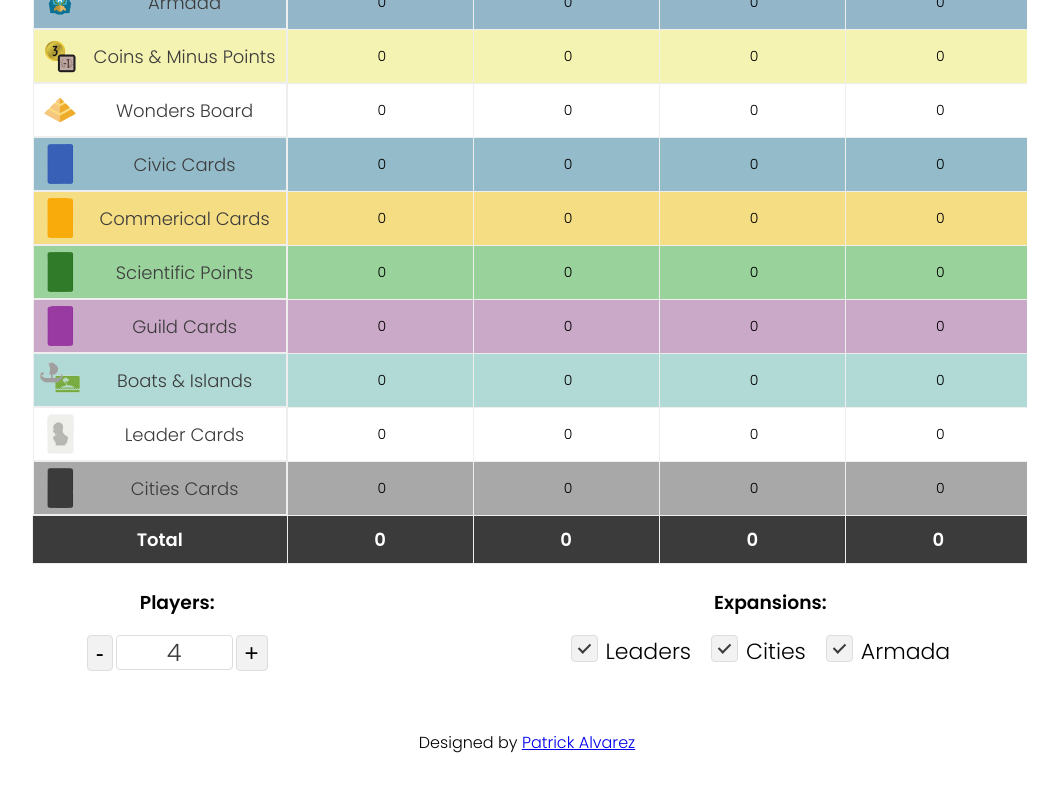
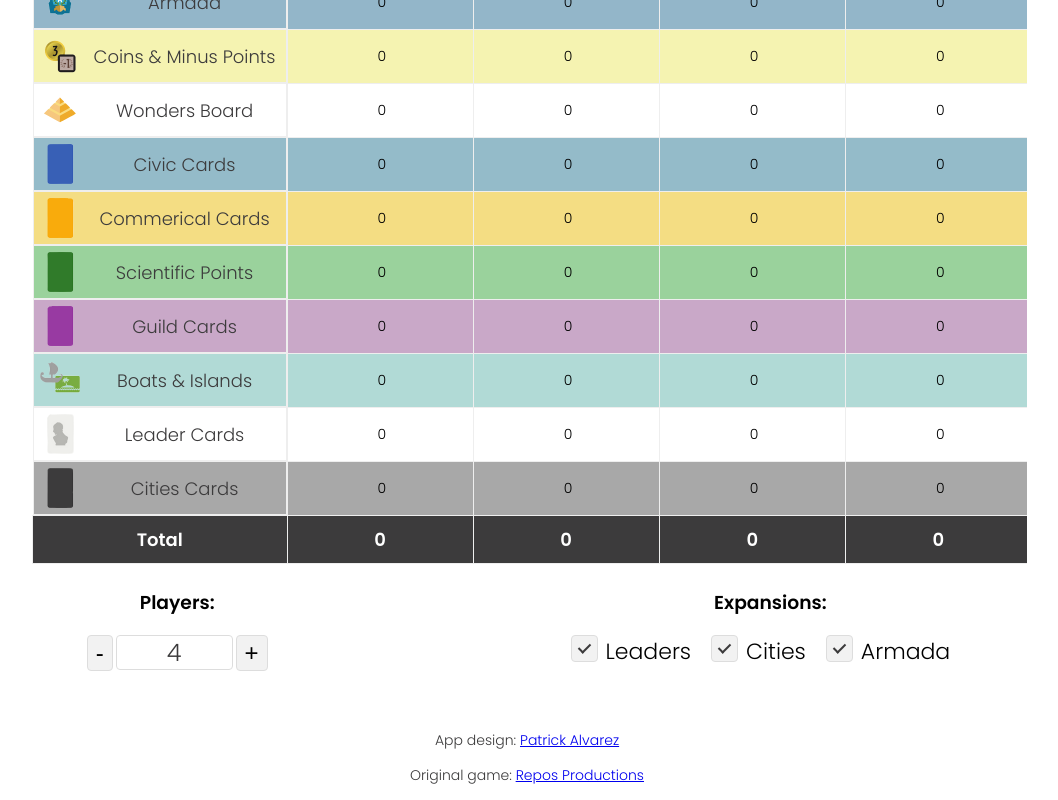
Before and after one commit to Patchalv/7-wonders_scorecard_v3, a React (Create React App) app: page / in a window 1280 px wide. Shown: the part 222-1022 px from the top of the page, without its empty margins (113-1171 px from the left). Before the commit the page ends 993 px from the top, so only its background shows below. Built offline with nearby package versions, Linux system fonts and the light colour scheme.

Commit message:
Footer Added

```diff
--- a/src/app/App.css
+++ b/src/app/App.css
@@ -7,6 +7,10 @@
   margin: 0 auto;
 }
 
+/*FOOTER*/
+
+
+
 @media only screen and (max-width: 400px) {
   .logoImg {
     max-width: 200px;
--- a/src/app/App.js
+++ b/src/app/App.js
@@ -1,14 +1,13 @@
 import React from 'react';
 import './App.css';
 import ScoreTableByPlayer from '../features/scoreTableByPlayer/ScoreTableByPlayer';
-import logo from '../img/logo.png'
+import logo from '../img/logo.png';
 
 function App() {
   return (
     <div className="App">
       <img class="logoImg" src={logo} alt='7 Wonders Scorecard' />
       <ScoreTableByPlayer />
-
     </div>
   );
 }
--- a/src/features/scoreTableByPlayer/ScoreTableByPlayer.css
+++ b/src/features/scoreTableByPlayer/ScoreTableByPlayer.css
@@ -17,6 +17,7 @@
   --btn-background-grey: #f2f2f2;
   --btn-border-grey: #ddd;
 
+  --fontsize-desk-xsm: 14px;
   --fontsize-desk-sm: 16px;
   --fontsize-desk-med: 18px;
   --fontsize-desk-lg: 20px;
@@ -298,10 +299,14 @@ tbody input:focus {
   transform: rotate(45deg);
 }
 
-.author {
+.footer {
   font-family: var(--fontfamily);
+  font-size: var(--fontsize-desk-xsm);
+  color: var(--header);
   margin-top: 50px;
+
 }
+
 
 /*RESPONSIVE*/
 
@@ -329,6 +334,7 @@ tbody input:focus {
 
 }
 
+
 @media only screen and (max-width: 800px) {
   .categoryHeading {
     display: none;
--- a/src/features/scoreTableByPlayer/ScoreTableByPlayer.js
+++ b/src/features/scoreTableByPlayer/ScoreTableByPlayer.js
@@ -874,8 +874,13 @@ const ScoreTableByPlayer = () => {
                     </div>
                 </div>
             </div>
-            <div class="author">
-                <p class="authorText">Designed by <a href="https://patchalv.github.io/">Patrick Alvarez</a></p>
+            <div className="footer">
+                <div className="author">
+                    <p className="authorText">App design: <a href="https://patchalv.github.io/">Patrick Alvarez</a></p>
+                </div>
+                <div className="gameProducers">
+                    <p className="authorText">Original game: <a href="https://www.rprod.com/en/games/7-wonders">Repos Productions</a></p>
+                </div>
             </div>
         </div>
     )
```
